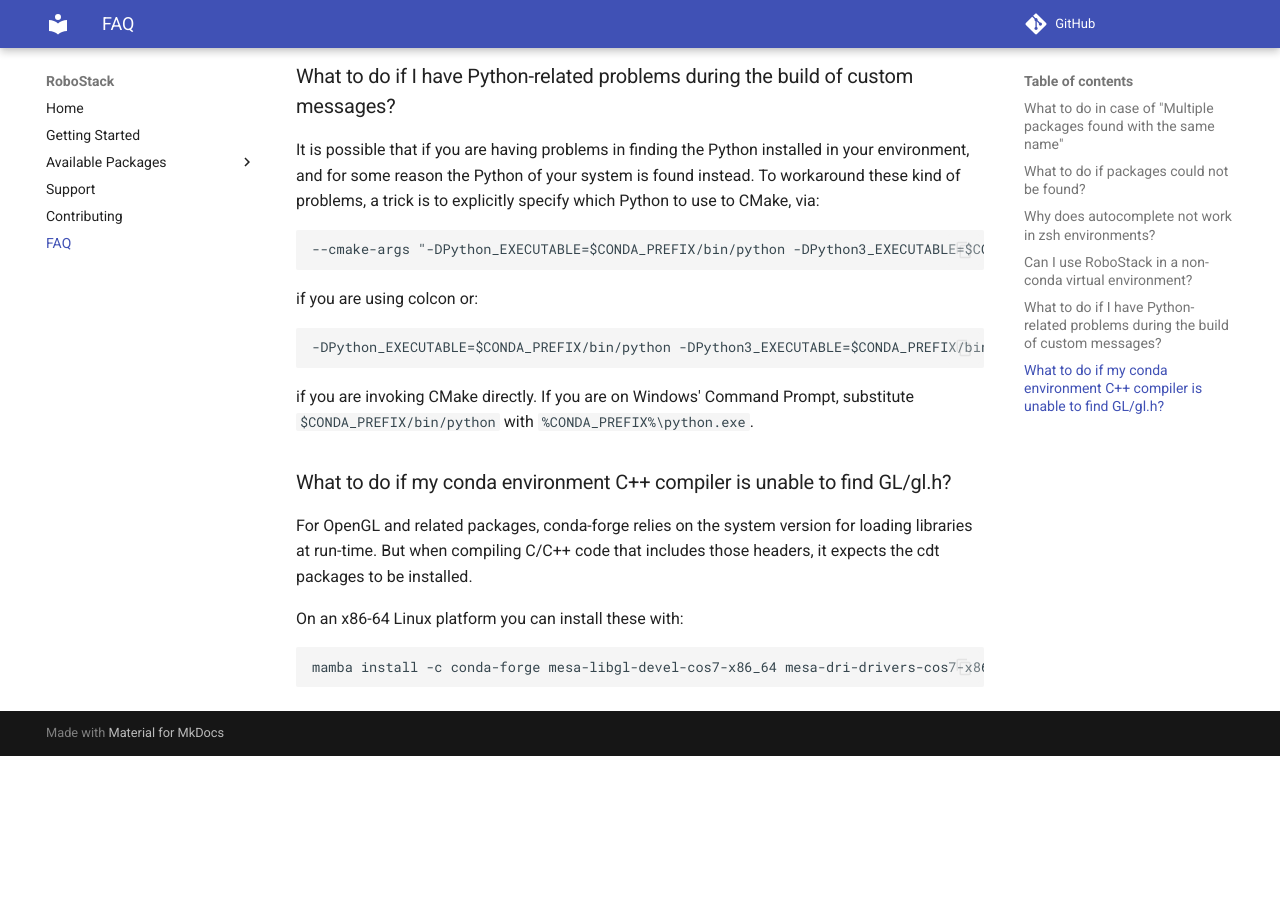
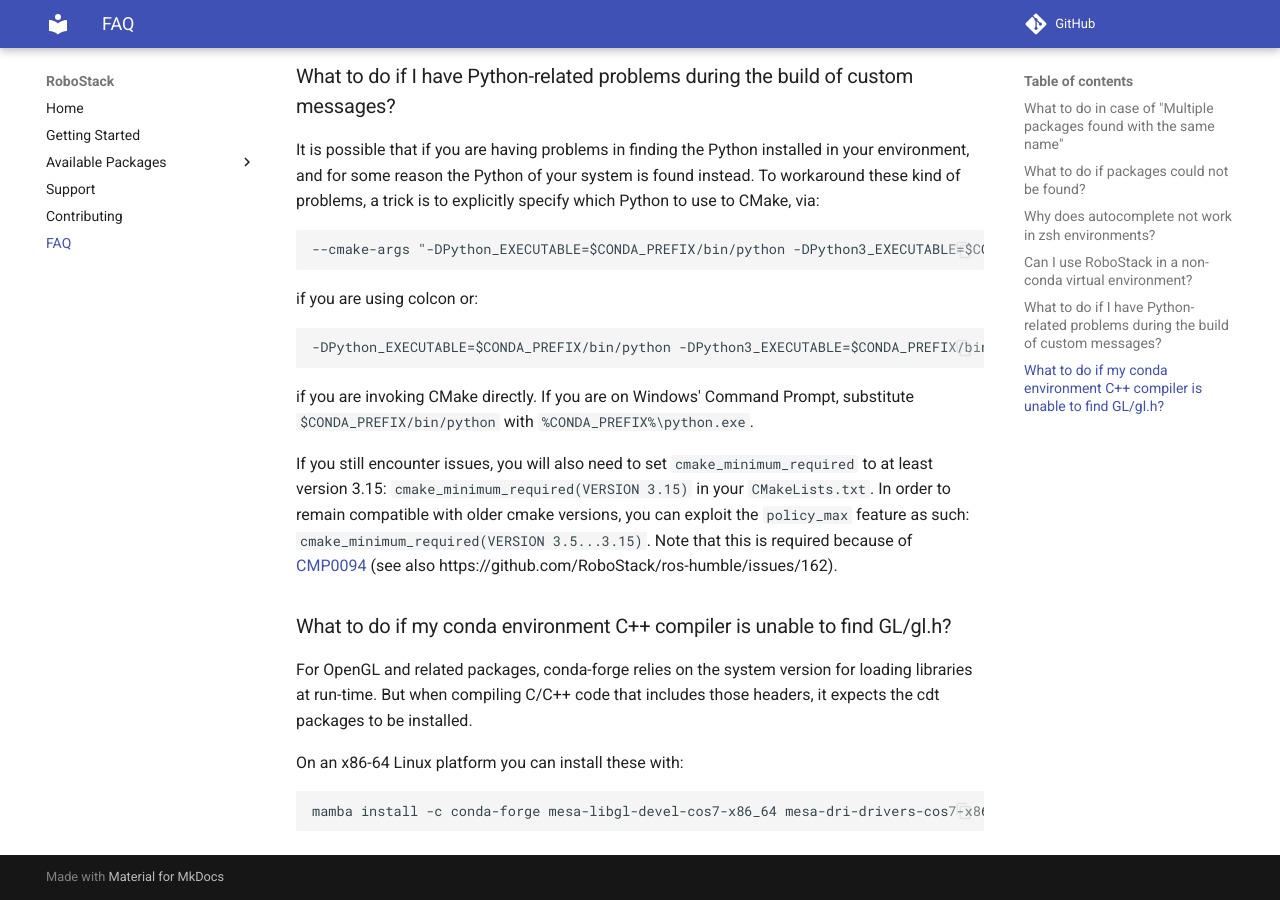
Before and after one commit to RoboStack/robostack.github.io, an MkDocs documentation site: the page built from docs/FAQ.md, in a window 1280 px wide and 900 px high, scrolled down 1066 px. Built offline with MkDocs 1.6.1 and Material for MkDocs 9.7.7, drawn with Linux system fonts in a browser that asks for light colours; comment, search, counter and statistics services are not loaded; before the commit the page ends 1822 px from its top, so only the background shows below that.

Commit message:
Add note about Python issues for cmake <3.15
/cc @traversaro

```diff
--- a/docs/FAQ.md
+++ b/docs/FAQ.md
@@ -38,6 +38,8 @@
 ~~~
 if you are invoking CMake directly. If you are on Windows' Command Prompt, substitute `$CONDA_PREFIX/bin/python` with `%CONDA_PREFIX%\python.exe`.
 
+If you still encounter issues, you will also need to set `cmake_minimum_required` to at least version 3.15: `cmake_minimum_required(VERSION 3.15)` in your `CMakeLists.txt`. In order to remain compatible with older cmake versions, you can exploit the `policy_max` feature as such: `cmake_minimum_required(VERSION 3.5...3.15)`. Note that this is required because of [CMP0094](https://cmake.org/cmake/help/latest/policy/CMP0094.html) (see also https://github.com/RoboStack/ros-humble/issues/162).
+
 ### What to do if my conda environment C++ compiler is unable to find GL/gl.h?
 
 For OpenGL and related packages, conda-forge relies on the system version for loading libraries at run-time. But when compiling C/C++ code that includes those headers, it expects the cdt packages to be installed.
```
